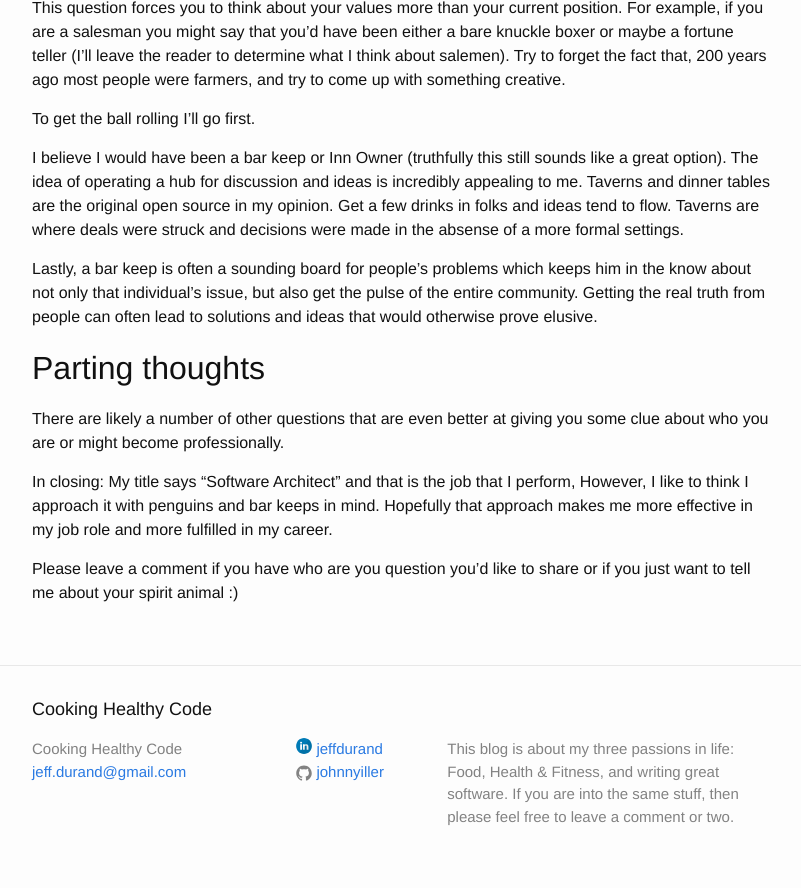
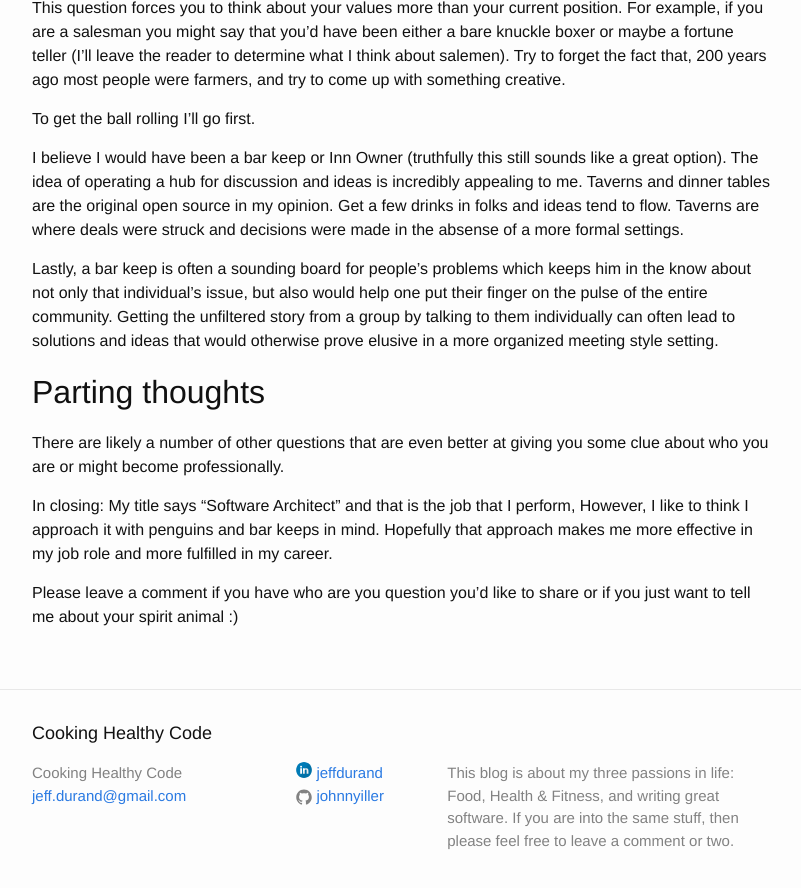
Before and after one commit to johnnyiller/johnnyiller.github.io, a Jekyll site: the page built from _posts/2019-2-10-who-are-you.markdown, in a window 1280 px wide and 900 px high, scrolled down 1975 px. Shown: the top 888 px of the window, without its empty margins (238-1039 px from the left). Built offline with Jekyll 4.4.1, drawn with Linux system fonts in a browser that asks for light colours; comment, search, counter and statistics services are not loaded.

Commit message:
Update 2019-2-10-who-are-you.markdown

```diff
--- a/_posts/2019-2-10-who-are-you.markdown
+++ b/_posts/2019-2-10-who-are-you.markdown
@@ -46,7 +46,7 @@ To get the ball rolling I'll go first.
 
 I believe I would have been a bar keep or Inn Owner (truthfully this still sounds like a great option).  The idea of operating a hub for discussion and ideas is incredibly appealing to me.  Taverns and dinner tables are the original open source in my opinion.  Get a few drinks in folks and ideas tend to flow.  Taverns are where deals were struck and decisions were made in the absense of a more formal settings.
 
-Lastly, a bar keep is often a sounding board for people's problems which keeps him in the know about not only that individual's issue, but also get the pulse of the entire community. Getting the real truth from people can often lead to solutions and ideas that would otherwise prove elusive.
+Lastly, a bar keep is often a sounding board for people's problems which keeps him in the know about not only that individual's issue, but also would help one put their finger on the pulse of the entire community. Getting the unfiltered story from a group by talking to them individually can often lead to solutions and ideas that would otherwise prove elusive in a more organized meeting style setting.
 
 
 ## Parting thoughts
```
